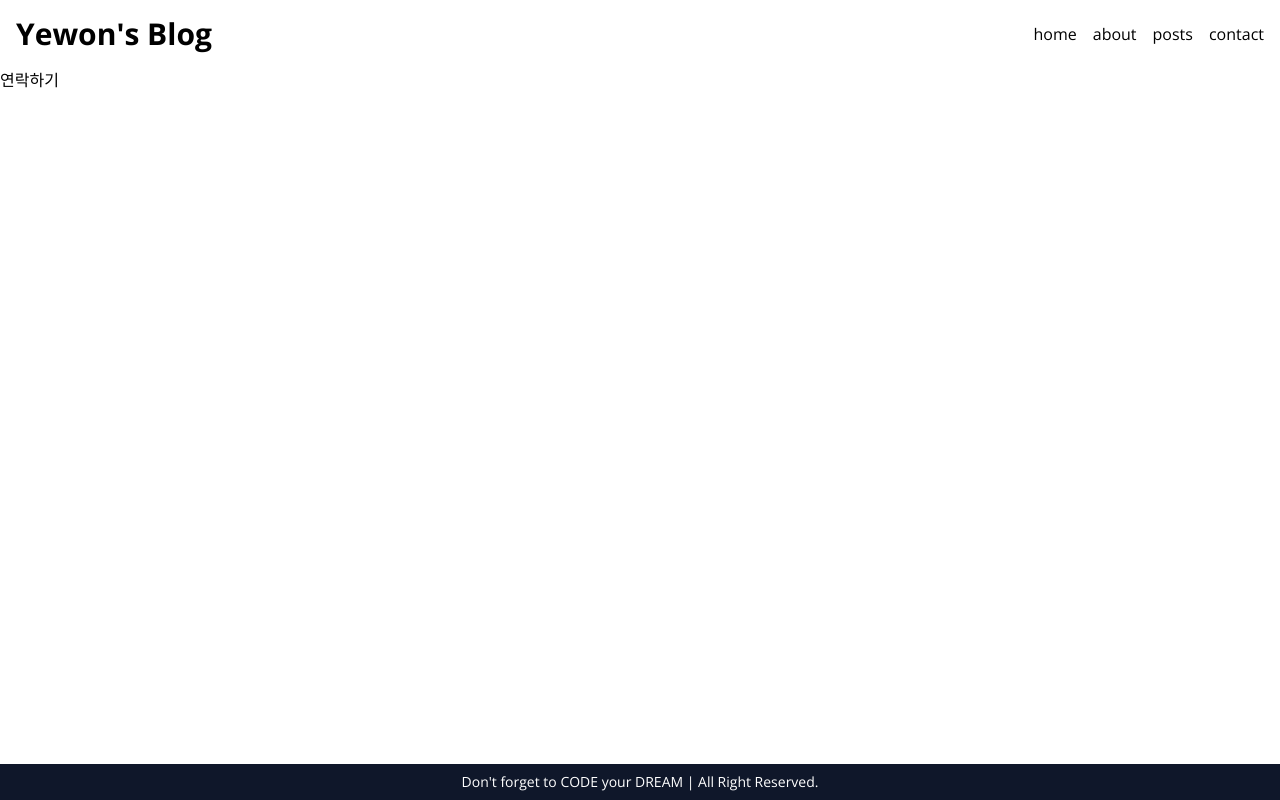
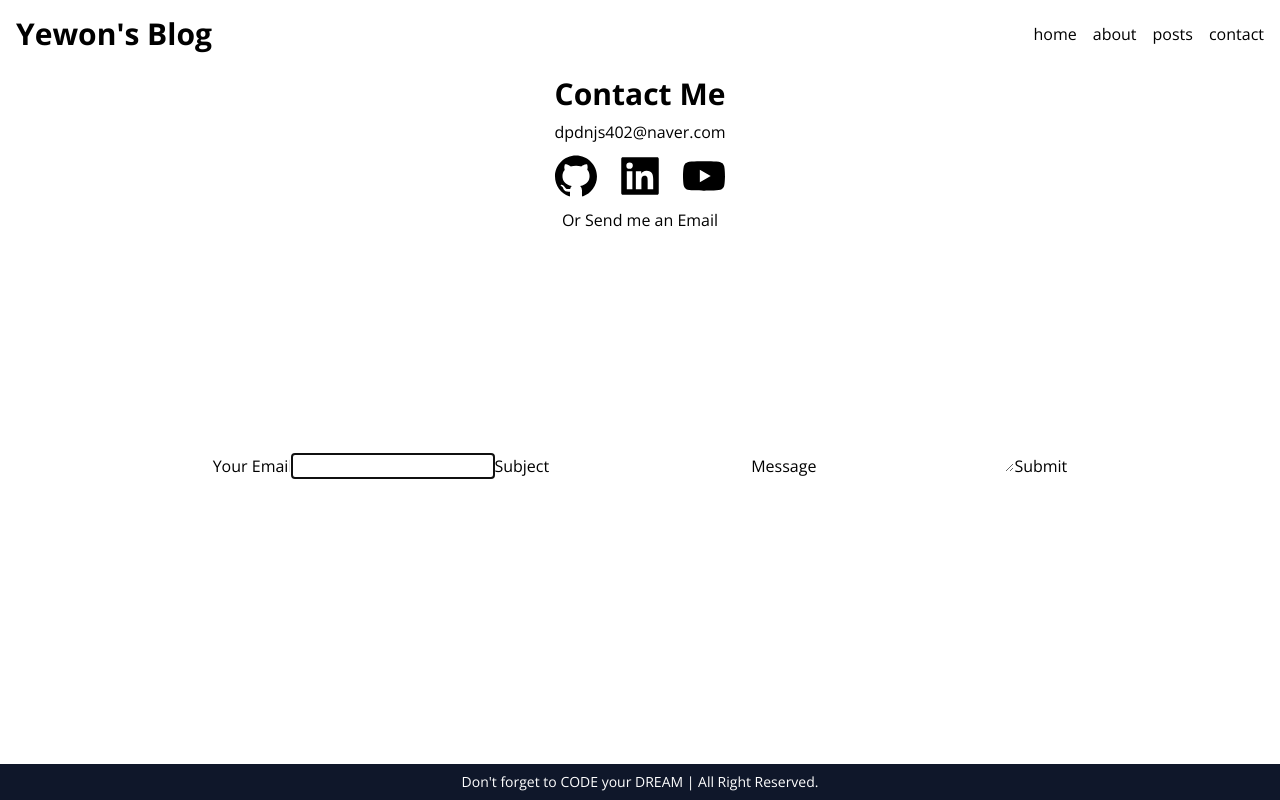
Before and after one commit to yewon97/nextjs-blog, a Next.js app: page /contact in a window 1280 px wide. Built offline with nearby package versions, Linux system fonts and the light colour scheme.

Commit message:
client side form 만들기

```diff
--- a/src/app/contact/page.tsx
+++ b/src/app/contact/page.tsx
@@ -1,5 +1,34 @@
+import ContactForm from "@/components/ContactForm";
+import { AiFillGithub, AiFillLinkedin, AiFillYoutube } from "react-icons/ai";
+
+const LINKS = [
+  { icon: <AiFillGithub />, url: "" },
+  { icon: <AiFillLinkedin />, url: "" },
+  { icon: <AiFillYoutube />, url: "" },
+];
+
 export default function ContactPage() {
-	return (
-		<p>연락하기</p>
-	)
+  return (
+    <section className="flex flex-col items-center">
+      <h2 className="text-3xl font-bold my-2">Contact Me</h2>
+      <p>dpdnjs402@naver.com</p>
+      <ul className="flex gap-4 my-2">
+        {LINKS.map((link, idx) => {
+          return (
+            <li key={idx}>
+              <a
+                href={link.url}
+                target="_blank"
+                className="text-5xl hover:text-yellow-500"
+              >
+                {link.icon}
+              </a>
+            </li>
+          );
+        })}
+      </ul>
+      <h2>Or Send me an Email</h2>
+      <ContactForm />
+    </section>
+  );
 }
--- /dev/null
+++ b/src/components/ContactForm.tsx
@@ -0,0 +1,63 @@
+"use client";
+
+import { ChangeEvent, FormEvent, useState } from "react";
+
+type Form = {
+  from: string;
+  subject: string;
+  message: string;
+};
+
+export default function ContactForm() {
+  const [form, setForm] = useState<Form>({
+    from: "",
+    subject: "",
+    message: "",
+  });
+
+  const onChange = (e: ChangeEvent<HTMLInputElement | HTMLTextAreaElement>) => {
+    const { name, value } = e.target;
+    setForm((prev) => ({ ...prev, [name]: value }));
+  };
+
+  const onSubmit = (e: FormEvent<HTMLFormElement>) => {
+    e.preventDefault();
+    console.log(form);
+  };
+
+  return (
+    <>
+      <form onSubmit={onSubmit}>
+        <label htmlFor="from">Your Email</label>
+        <input
+          type="email"
+          id="from"
+          name="from"
+          required
+          autoFocus
+          value={form.from}
+          onChange={onChange}
+        />
+        <label htmlFor="subject">Subject</label>
+        <input
+          type="text"
+          id="subject"
+          name="subject"
+          required
+          value={form.subject}
+          onChange={onChange}
+        />
+        <label htmlFor="message">Message</label>
+        <textarea
+          rows={10}
+          id="message"
+          name="message"
+          required
+          value={form.message}
+          onChange={onChange}
+        />
+        <button type="submit">Submit</button>
+      </form>
+    </>
+  );
+}
```
